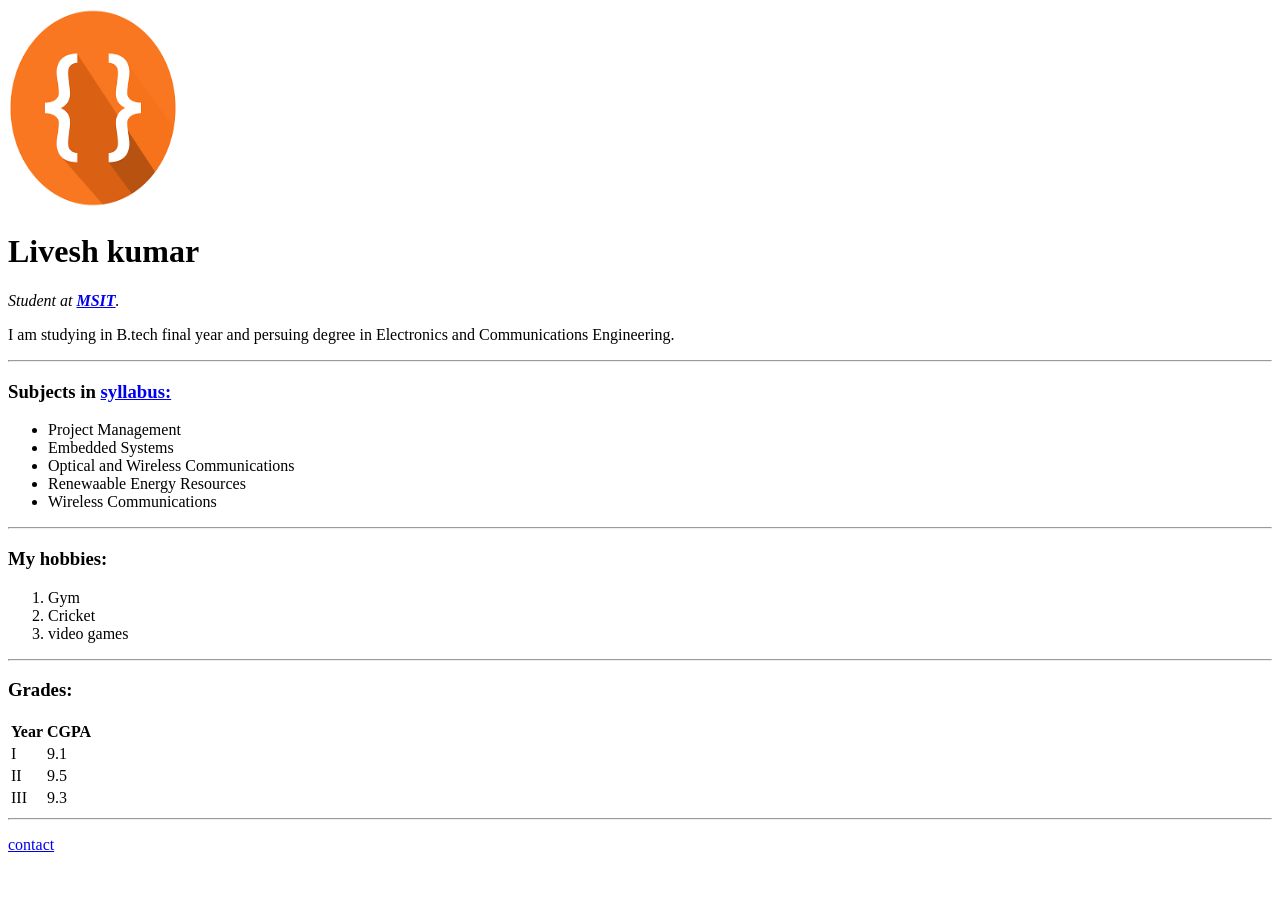
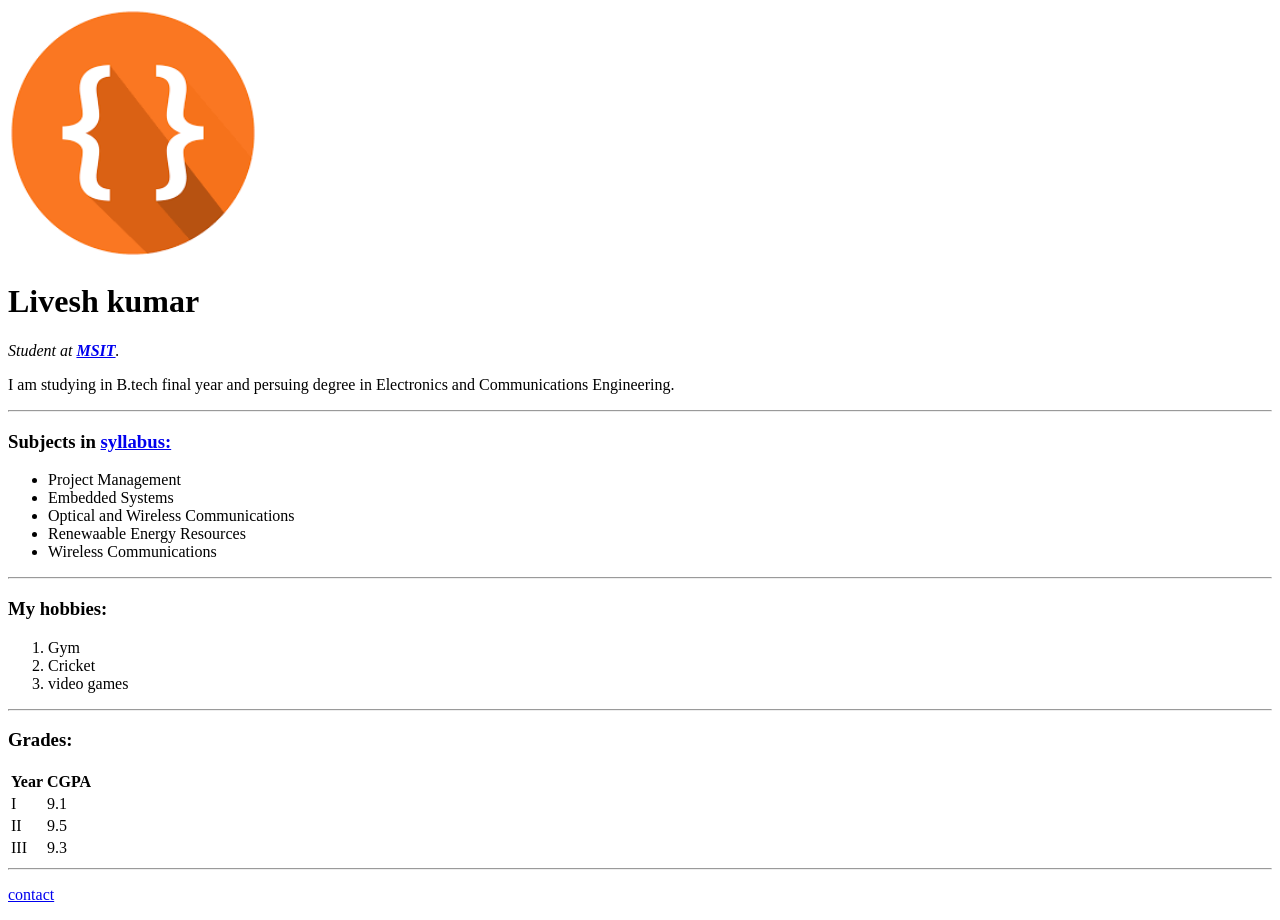
Before and after one commit to dev-osiris/cv, a plain HTML site: page index.html in a window 1280 px wide. Before the commit the page ends 870 px from the top, so only its background shows below. Drawn offline with Linux system fonts and the light colour scheme.

Commit message:
changed profile pic resolution

```diff
--- a/index.html
+++ b/index.html
@@ -6,7 +6,7 @@
   </head>
 
   <body>
-    <img src="bracesjpeg.png" alt="profile pic" height="200" width="170">
+    <img src="bracesjpeg.png" alt="profile pic" height="250" width="250">
     <h1>Livesh kumar</h1>
     <p>
       <em>Student at <strong><a href="https://www.msit.in/">MSIT</a></strong>.</em>
```
